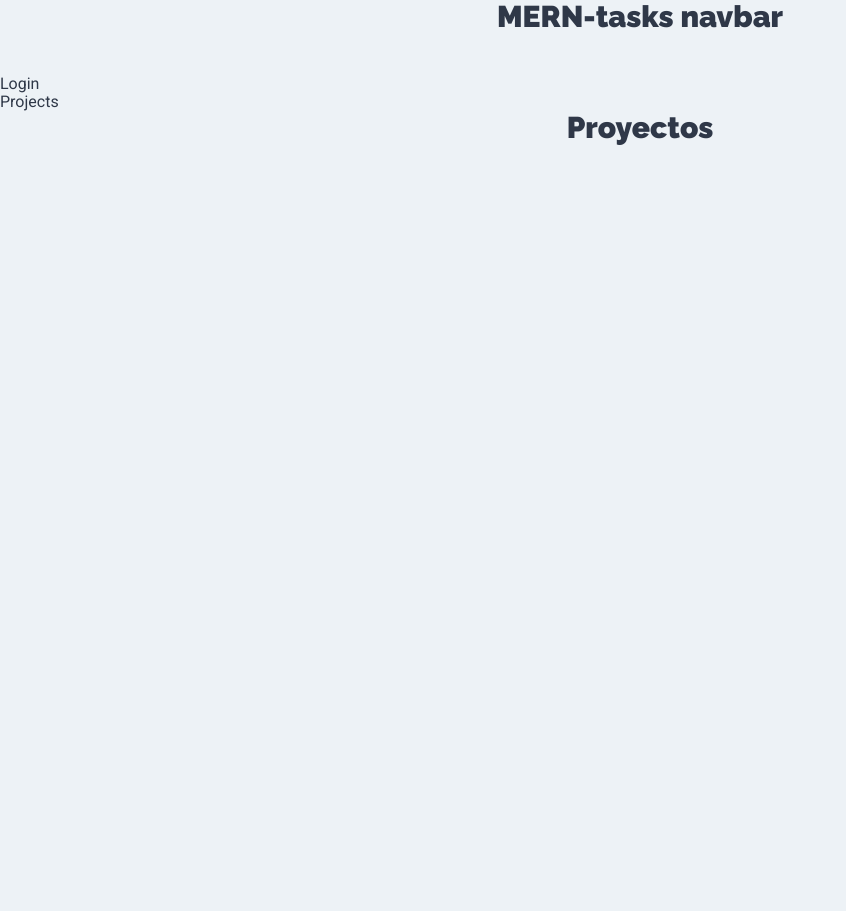
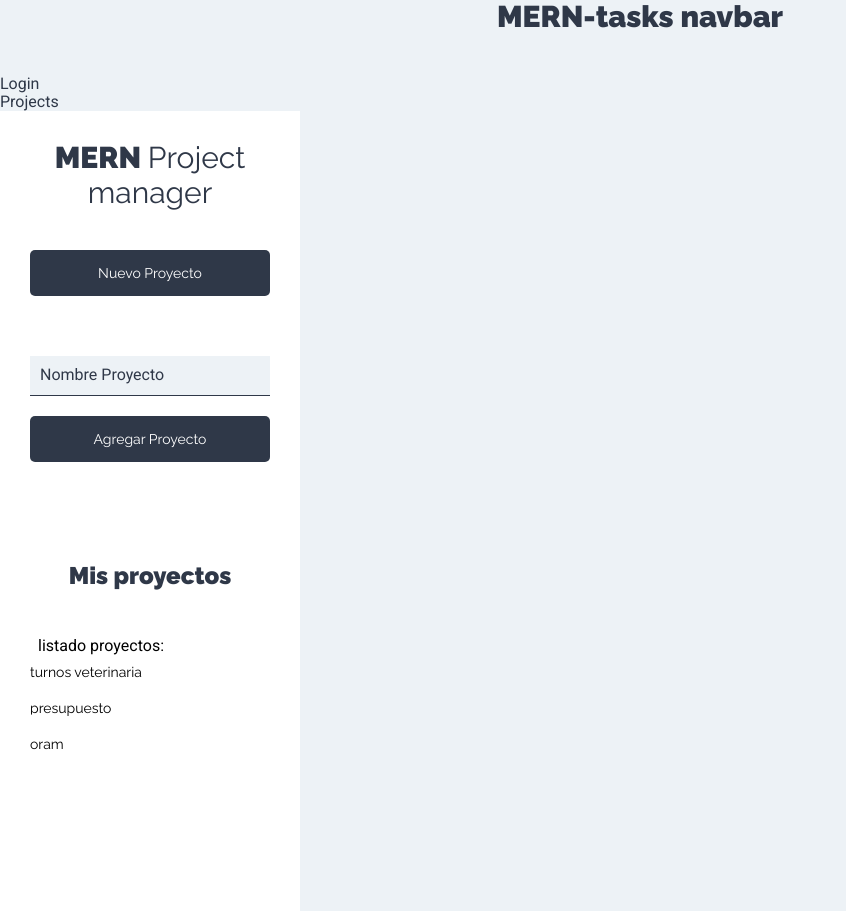
Before and after one commit to topoescobar/project-manager, a React (Vite) app: page /projects in a window 1280 px wide. Shown: the whole page, without its empty margins (0-846 px from the left). Before the commit the page ends 800 px from the top, so only its background shows below. Built offline with nearby package versions, Linux system fonts and the light colour scheme.

Commit message:
barra lateral

```diff
--- a/src/components/auth/login.jsx
+++ b/src/components/auth/login.jsx
@@ -9,7 +9,7 @@ const Login = () => {
    })
 
 
-   const changeFn = (e) => {
+   const fnChange = (e) => {
       //esta fn toma copia de lo que ya se inreso en user (email o passw), y le agrega el otro campo dinamicamente usando los atributos name y value
       saveUser({
          ...user,
@@ -36,7 +36,7 @@ const Login = () => {
                      name="email"
                      placeholder="nombre@mail.com"
                      value={user.email}
-                     onChange={changeFn}
+                     onChange={fnChange}
                   />
                </div>
 
@@ -48,7 +48,7 @@ const Login = () => {
                      name="password"
                      placeholder="******"
                      value={user.password}
-                     onChange={changeFn}
+                     onChange={fnChange}
                   />
                </div>
 
--- a/src/components/auth/new-account.jsx
+++ b/src/components/auth/new-account.jsx
@@ -13,7 +13,7 @@ const NewAccount = () => {
   })
 
 
-  const changeFn = (e) => {
+  const fnChange = (e) => {
     //esta fn toma copia de lo que ya se inreso en user (email o passw), y le agrega el otro campo dinamicamente usando los atributos name y value
     saveUser({
       ...user,
@@ -40,7 +40,7 @@ const NewAccount = () => {
               name="email"
               placeholder="usuario@mail.com"
               value={user.email}
-              onChange={changeFn}
+              onChange={fnChange}
             />
           </div>
 
@@ -52,7 +52,7 @@ const NewAccount = () => {
               name="userName"
               placeholder="usuario_99"
               value={user.userName}
-              onChange={changeFn}
+              onChange={fnChange}
             />
           </div>
 
@@ -64,7 +64,7 @@ const NewAccount = () => {
               name="password"
               placeholder="*****"
               value={user.password}
-              onChange={changeFn}
+              onChange={fnChange}
             />
           </div>
 
@@ -76,7 +76,7 @@ const NewAccount = () => {
               name="passwordRep"
               placeholder="*****"
               value={user.passwordRep}
-              onChange={changeFn}
+              onChange={fnChange}
             />
           </div>
 
--- /dev/null
+++ b/src/components/layout/sidebar.jsx
@@ -0,0 +1,20 @@
+import React from 'react'
+import NewProject from '../projects/new-project'
+import ProjectList from '../projects/project-list'
+
+const Sidebar = () => {
+  return (
+    <>
+      <aside>
+        <h1>MERN <span>Project manager</span> </h1>
+        <NewProject/>
+        <div className="projects_sidebar">
+          <h2>Mis proyectos</h2>
+          <ProjectList />
+        </div>
+      </aside>
+    </>
+    )
+}
+
+export default Sidebar
--- /dev/null
+++ b/src/components/projects/new-project.jsx
@@ -0,0 +1,51 @@
+import React, { useState } from 'react'
+
+const NewProject = () => {
+
+  const [project, setProject] = useState({
+    projName: '',
+
+  })
+
+  const fnChangeProject = (e) => {
+    setProject({
+      ...project,
+      [e.target.name] : e.target.value
+    })
+  }
+
+  const fnSubmitProject = e => {
+    e.preventDefault()
+  }
+
+  return (
+    <>
+      <button type="button"
+        className="btn btn-block btn_primary"
+      // onClick={onClickFormulario}
+      > Nuevo Proyecto </button>
+
+      <form
+        className="new_project_form"
+       onSubmit={fnSubmitProject}
+      >
+        <input type="text"
+          className="input-text"
+          placeholder="Nombre Proyecto"
+          name="projName"
+          // value={project.name} //no entiendo el uso
+          onChange={fnChangeProject}
+        />
+
+        <input
+          type="submit"
+          className="btn btn_primary btn-block"
+          value="Agregar Proyecto"
+        />
+
+      </form>
+    </>
+  )
+}
+
+export default NewProject
--- /dev/null
+++ b/src/components/projects/project-list.jsx
@@ -0,0 +1,25 @@
+import React from 'react'
+import Project from './project'
+
+const ProjectList = () => {
+
+  const projectsArr = [
+    { projName: 'turnos veterinaria' },
+    { projName: 'presupuesto' },
+    { projName: 'oram' }
+  ]
+  return (
+    <div>
+      <p>listado proyectos: </p>
+      <ul className='listado-proyectos'>
+        {projectsArr.map(proj => (
+          <Project
+            projectProp={proj}
+          ></Project>
+        ))}
+      </ul>
+    </div>
+  )
+}
+
+export default ProjectList
--- /dev/null
+++ b/src/components/projects/project.jsx
@@ -0,0 +1,16 @@
+import React from 'react'
+
+const Project = ({projectProp}) => {
+
+  return (
+    <li>
+      <button
+        type="button"
+        className="btn btn-blank"
+        // onClick={() => seleccionarProyecto(project._id)}
+      >{projectProp.projName} </button>
+    </li>
+  )
+}
+
+export default Project
--- a/src/components/projects/projects.jsx
+++ b/src/components/projects/projects.jsx
@@ -1,9 +1,19 @@
 import React from 'react'
+import Sidebar from '../layout/sidebar'
 
 const Projects = () => {
   return (
-    <div>
-      <h1> Proyectos </h1>
+    <div className='app_container'>
+      <Sidebar/>
+
+      <div className="main_section">
+        <main>
+          <div className="task_container">
+
+          </div>
+        </main>
+      </div>
+
     </div>
   )
 }
--- a/src/index.css
+++ b/src/index.css
@@ -95,7 +95,7 @@ a {
 
 
 @media (min-width: 768px) {
-  .contenedor-app {
+  .app_container {
       display: flex;
       min-height: 100vh;
   }
@@ -104,7 +104,7 @@ a {
       background-color: var(--blanco);
       flex: 0 0 300px;
   }
-  .seccion-principal {
+  .main_section {
       flex: 1;
   }
 
@@ -116,18 +116,18 @@ aside  {
   padding: 3rem;
 }
 
-.formulario-nuevo-proyecto {
+.new_project_form {
   margin-top: 6rem;
 }
-.formulario-nuevo-proyecto .input-text {
+.new_project_form .input-text {
   border-bottom: 1px solid var(--gris2);
   border-radius: 0;
   background-color: var(--gris1);
 }
-.formulario-nuevo-proyecto .input-text::placeholder{
+.new_project_form .input-text::placeholder{
   color: var(--gris2);
 }
-.proyectos {
+.projects_sidebar {
   margin-top: 10rem;
 }
 .listado-proyectos li {
@@ -186,7 +186,7 @@ aside  {
 }
 
 /** TAREAS LISTADO **/
-.contenedor-tareas {
+.task_container {
   padding: 4rem;
 }
 
```
